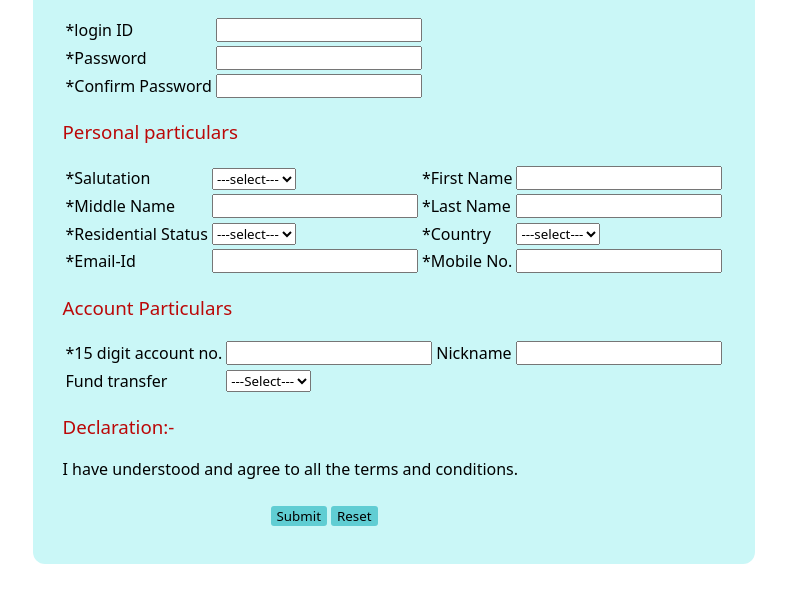
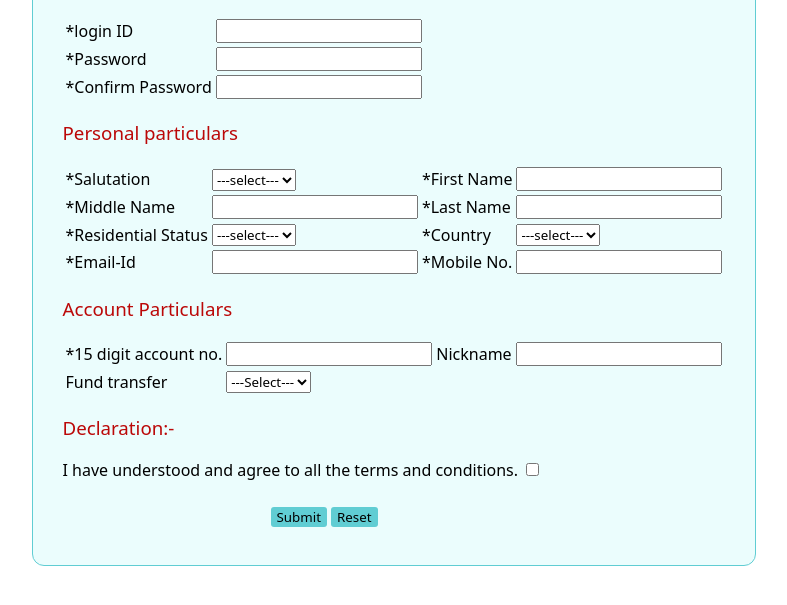
Before and after one commit to nikhilsingh884/WebDesigning, a plain HTML site: page WD_Assignment/reg_form.html in a window 1280 px wide. Shown: the part 195-800 px from the top of the page, without its empty margins (246-1033 px from the left). Drawn offline with Linux system fonts and the light colour scheme.

Commit message:
Update reg_form.html

```diff
--- a/WD_Assignment/reg_form.html
+++ b/WD_Assignment/reg_form.html
@@ -13,11 +13,12 @@
 
         .main {
             margin: 50px auto;
+            border: 1px solid rgb(96, 205, 211);
             border-radius: 12px;
             height: auto;
             width: fit-content;
             padding: 30px;
-            background-color: rgb(202, 247, 247);
+            background-color: rgb(235, 253, 253);
         }
 
         h3 {
@@ -152,7 +153,7 @@
                     </table>
 
                     <h3>Declaration:-</h3>
-                    <p>I have understood and agree to all the terms and conditions.</p>
+                    <p>I have understood and agree to all the terms and conditions. <input type="checkbox"></p>
                     <table class="btntable">
                         <tr>
                             <div class="divbtn">
```
